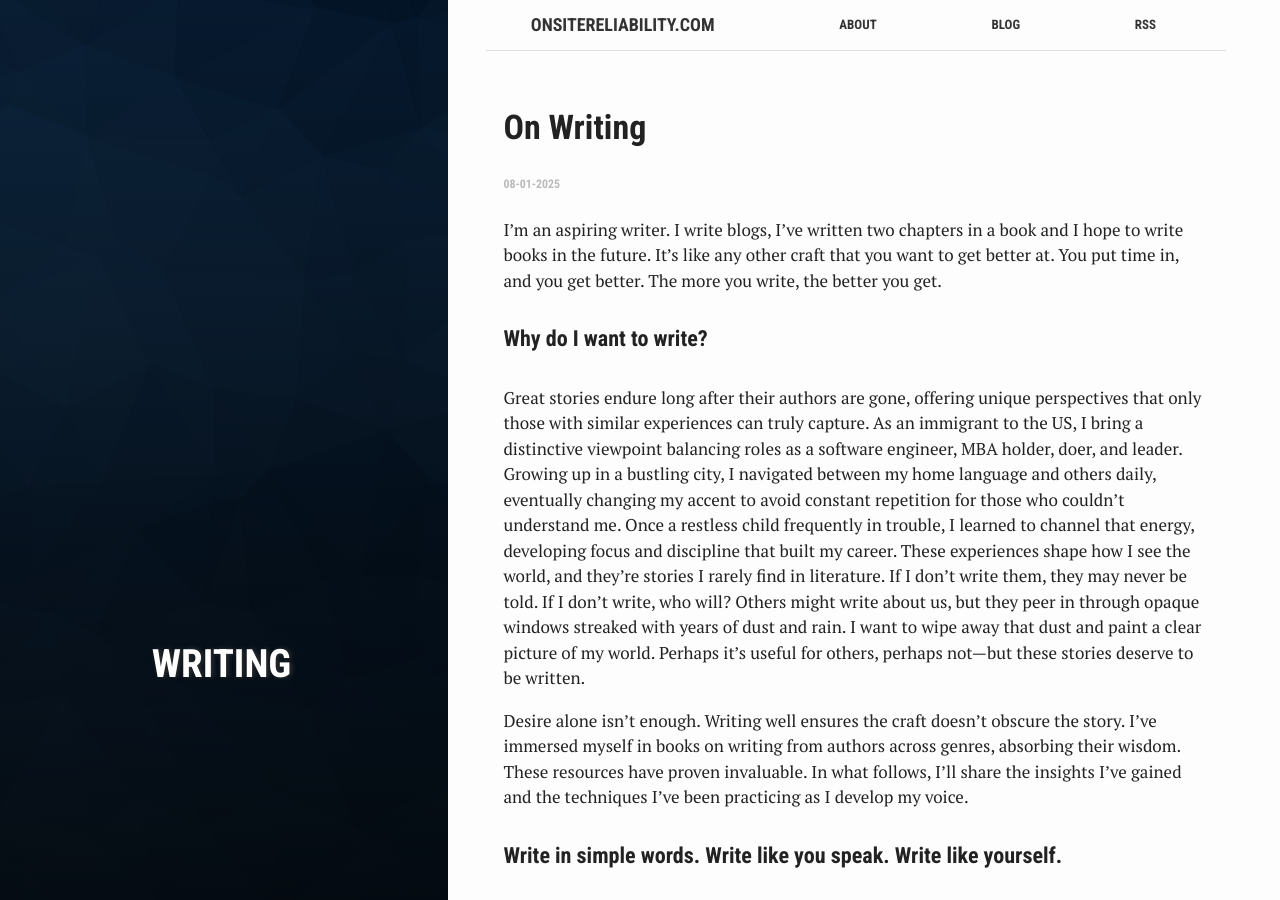
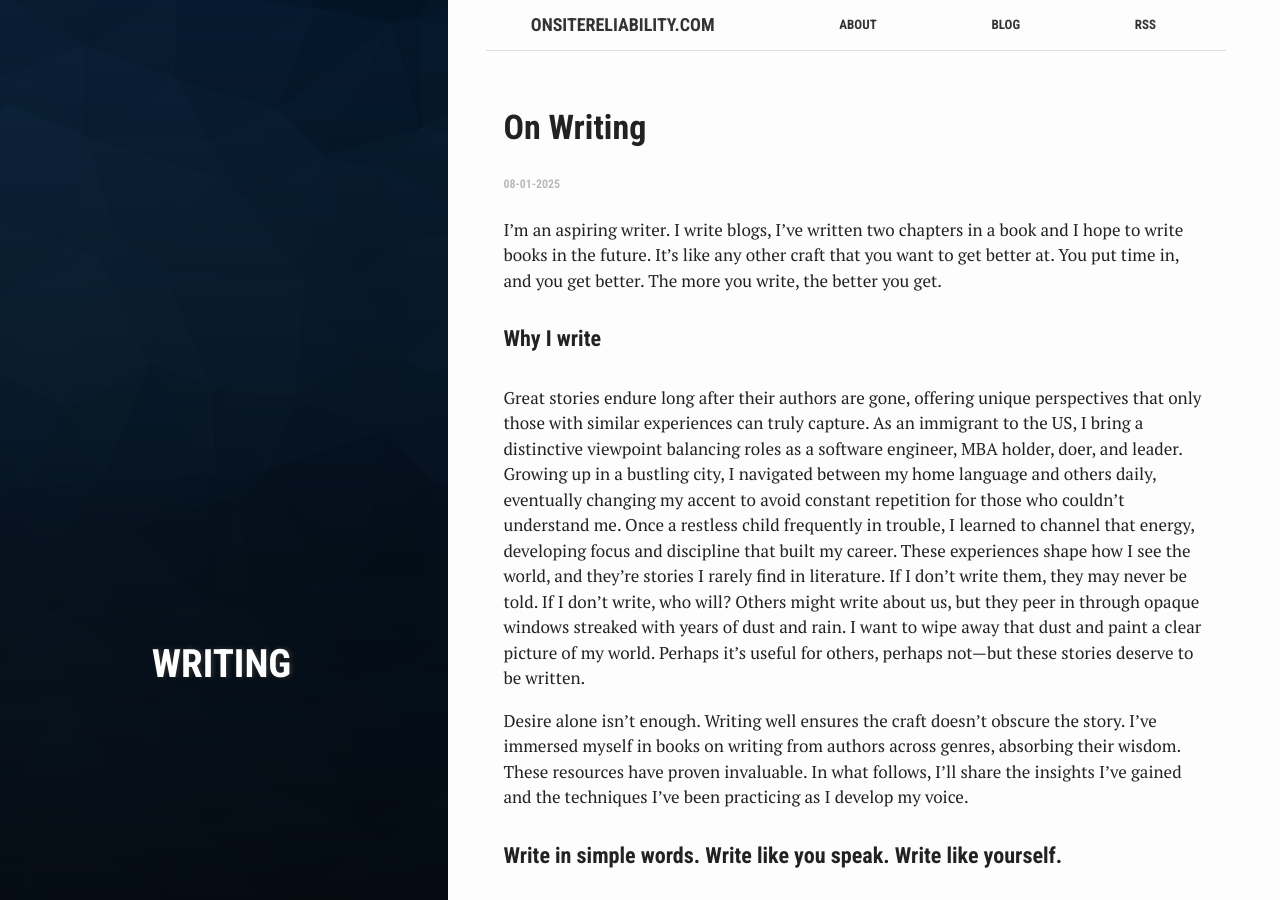
Before and after one commit to qapage/qapage.github.io, a Jekyll site: the page built from _posts/2025-01-08-My-thoughts-on-writing.md, in a window 1280 px wide and 900 px high. Built offline with Jekyll 4.4.1, drawn with Linux system fonts in a browser that asks for light colours.

Commit message:
Updated heading for thoughts on writing

```diff
--- a/_posts/2025-01-08-My-thoughts-on-writing.md
+++ b/_posts/2025-01-08-My-thoughts-on-writing.md
@@ -7,7 +7,7 @@ tags: [writing]
 
 I'm an aspiring writer. I write blogs, I've written two chapters in a book and I hope to write books in the future. It's like any other craft that you want to get better at. You put time in, and you get better. The more you write, the better you get.
 
-#### Why do I want to write?
+#### Why I write
 
 Great stories endure long after their authors are gone, offering unique perspectives that only those with similar experiences can truly capture. As an immigrant to the US, I bring a distinctive viewpoint balancing roles as a software engineer, MBA holder, doer, and leader. Growing up in a bustling city, I navigated between my home language and others daily, eventually changing my accent to avoid constant repetition for those who couldn't understand me. Once a restless child frequently in trouble, I learned to channel that energy, developing focus and discipline that built my career. These experiences shape how I see the world, and they're stories I rarely find in literature. If I don't write them, they may never be told. If I don't write, who will? Others might write about us, but they peer in through opaque windows streaked with years of dust and rain. I want to wipe away that dust and paint a clear picture of my world. Perhaps it's useful for others, perhaps not—but these stories deserve to be written.
 
```
